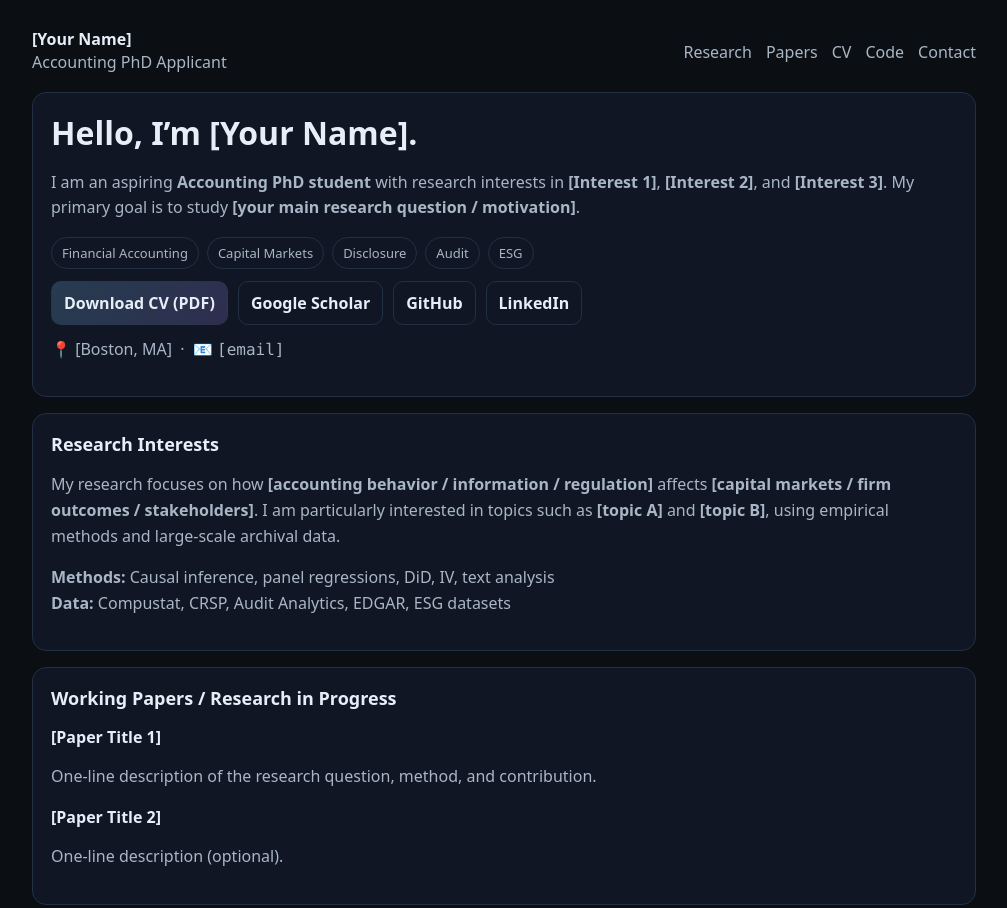
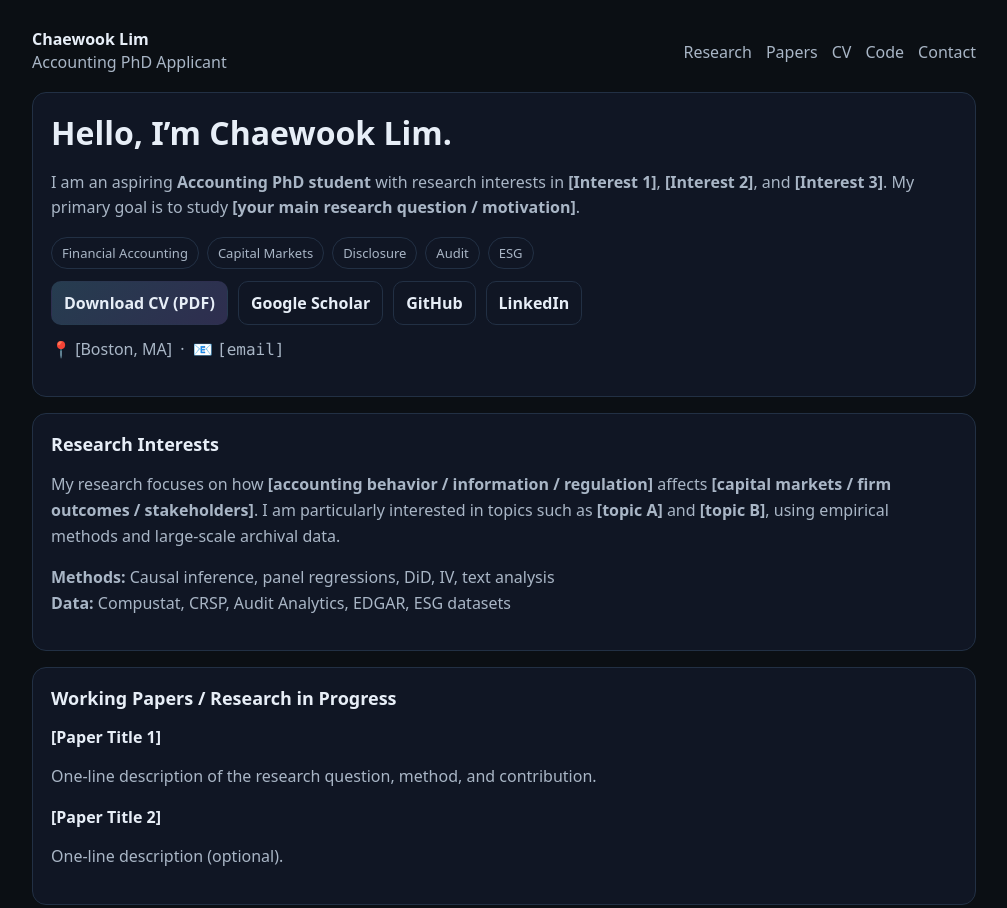
Before and after one commit to chae-wook/chae-wook.github.io, a plain HTML site: page index.html in a window 1280 px wide. Shown: the top 908 px of the page, without its empty margins (136-1143 px from the left). Drawn offline with Linux system fonts and the light colour scheme.

Commit message:
Update index.html

```diff
--- a/index.html
+++ b/index.html
@@ -60,7 +60,7 @@
   <div class="wrap">
     <header>
       <div>
-        <strong>[Your Name]</strong><br/>
+        <strong>Chaewook Lim</strong><br/>
         <span class="sub">Accounting PhD Applicant</span>
       </div>
       <nav>
@@ -74,7 +74,7 @@
 
     <!-- INTRO -->
     <section class="card">
-      <h1>Hello, I’m [Your Name].</h1>
+      <h1>Hello, I’m Chaewook Lim.</h1>
       <p class="sub">
         I am an aspiring <b>Accounting PhD student</b> with research interests in
         <b>[Interest 1]</b>, <b>[Interest 2]</b>, and <b>[Interest 3]</b>.
@@ -186,7 +186,7 @@
     </section>
 
     <footer>
-      © 2025 [Your Name]. Last updated: 2025-12.
+      © 2025 Chaewook. Last updated: 2025-12.
     </footer>
   </div>
 </body>
```
